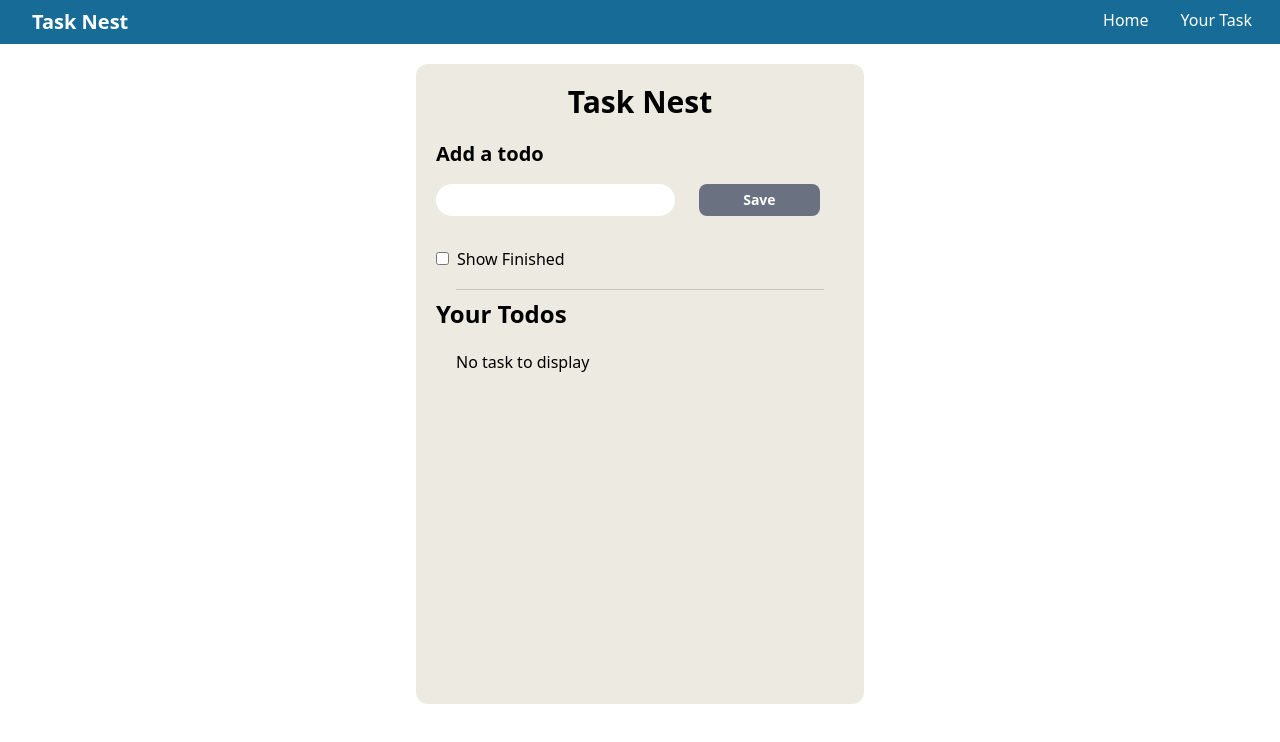
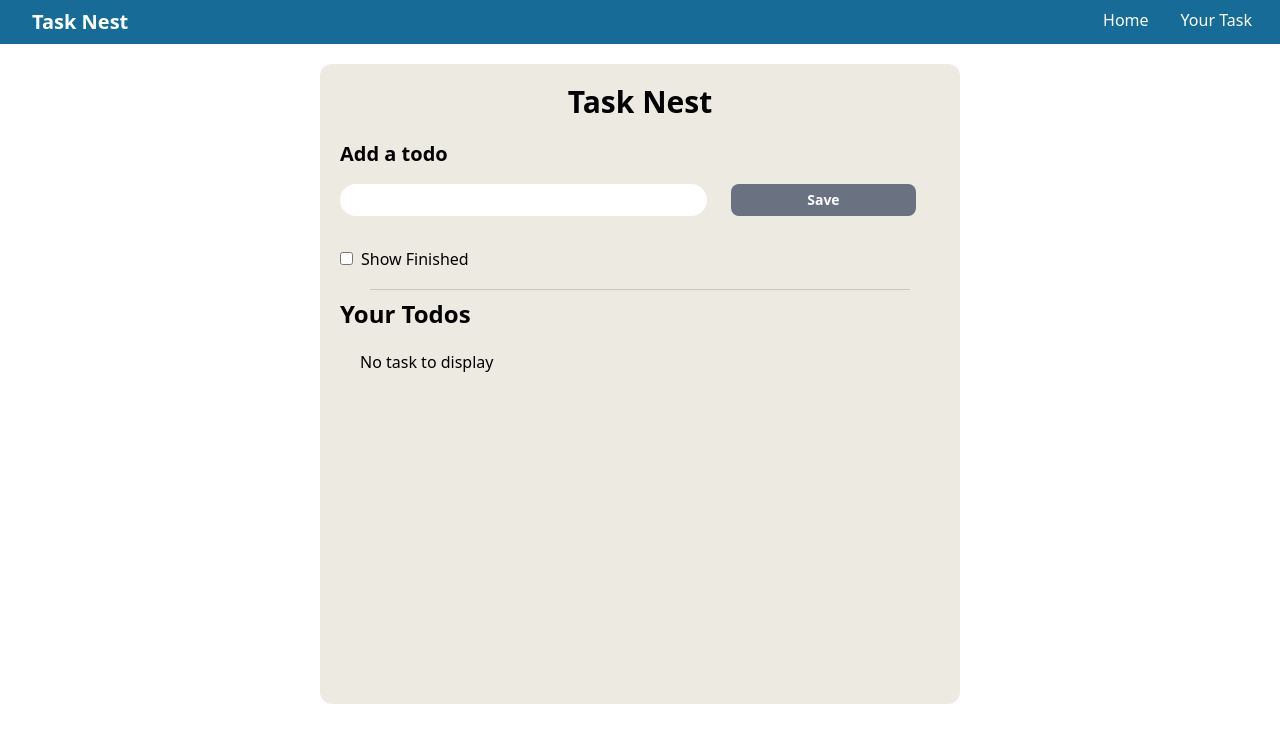
Before and after one commit to s-afrid/Todo-List-React-App, a React (Vite) app: page / in a window 1280 px wide. Shown: the top 742 px of the page. Built offline with nearby package versions, Linux system fonts and the light colour scheme.

Commit message:
adjusted widths

```diff
--- a/src/App.jsx
+++ b/src/App.jsx
@@ -76,7 +76,7 @@ function App() {
   return (
     <>
       <Navbar/>
-      <div className="md:container mx-auto my-5 rounded-xl bg-[#edeae1] p-5 min-h-[80vh] w-[90vw] md:w-[35%]">
+      <div className="md:container mx-auto my-5 rounded-xl bg-[#edeae1] p-5 min-h-[80vh] w-[90vw] lg:w-1/2">
       <h1 className='font-bold text-center text-3xl'>Task Nest</h1>
         <div className="addTodo my-5 flex flex-col gap-4">
           <h2 className='text-xl font-bold'>Add a todo</h2>
```
